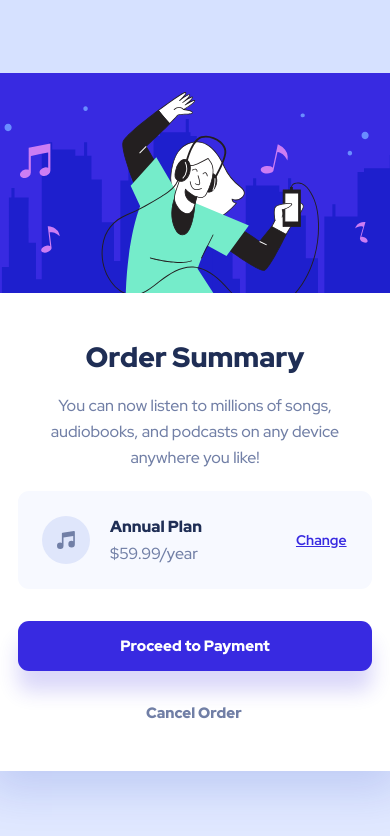
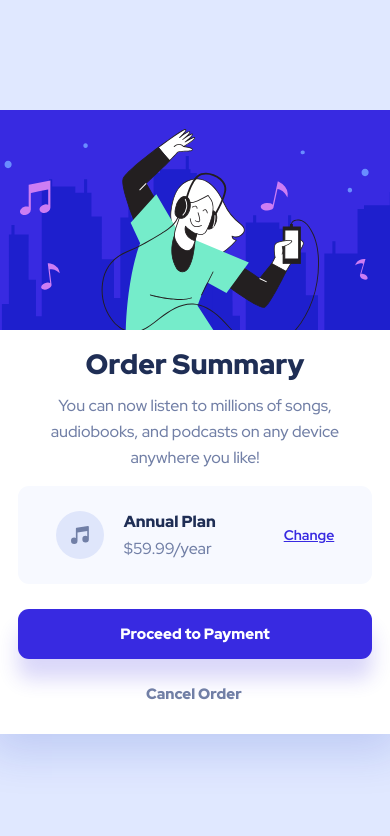
Before and after one commit to levansarishvili/order-summary-component, a plain HTML site: page index.html in a window 390 px wide. Shown: the top 836 px of the page. Drawn offline with Linux system fonts and the light colour scheme.

Commit message:
add media queries in css

```diff
--- a/index.html
+++ b/index.html
@@ -38,18 +38,18 @@
     <title>Frontend Mentor | Order summary card</title>
   </head>
   <body>
-    <section class="order-summary">
+    <section class="card">
       <img
-        class="illustration-hero"
+        class="card__img"
         src="/images/illustration-hero.svg"
         alt="illustration"
       />
-      <h1 class="order-header">Order Summary</h1>
-      <p class="order-text">
+      <h1 class="card__header">Order Summary</h1>
+      <p class="card__text">
         You can now listen to millions of songs, audiobooks, and podcasts on any
         device anywhere you like!
       </p>
-      <div class="order-plan">
+      <div class="card__plan-box">
         <img class="music-icon" src="/images/icon-music.svg" alt="music-icon" />
         <div class="annual-plan">
           <p class="annual-plan-text">Annual Plan</p>
--- a/style.css
+++ b/style.css
@@ -1,94 +1,96 @@
+/* || GENERAL CSS */
+
 * {
   margin: 0;
   padding: 0;
   box-sizing: border-box;
 }
 
+html {
+  font-size: 62.5%;
+}
+
 body {
   background-color: #e0e8ff;
-  background-image: url(/images/pattern-background-desktop.svg);
-  background-size: cover;
-  background-position-y: -400px;
-  background-repeat: no-repeat;
   height: 100vh;
-
   font-family: Red Hat Display;
   display: flex;
   align-items: center;
   justify-content: center;
 }
 
-.order-summary {
+/* || MAIN CSS */
+
+.card {
   display: flex;
   flex-direction: column;
   flex-shrink: 0;
   overflow: hidden;
 
-  max-width: 450px;
-  border-radius: 20px;
+  max-width: 32.7rem;
+  border-radius: 2rem;
   background: #fff;
-  box-shadow: 0px 40px 40px -20px rgba(13, 48, 189, 0.15);
+  box-shadow: 0 4rem 4rem -2rem rgba(13, 48, 189, 0.15);
 }
 
-.illustration-hero {
-  border-radius: 20px 20px 0px 0px;
-  margin-bottom: 45px;
+.card__img {
+  border-radius: 2rem 2rem 0 0;
+  margin-bottom: 3.2rem;
 }
 
-.order-header {
+.card__header {
   color: #1f2e55;
   text-align: center;
-  font-size: 28px;
+  font-size: 2.2rem;
   font-style: normal;
   font-weight: 900;
   line-height: normal;
-  margin: 0 48px 17px 48px;
+  margin: 0 3.2rem 1.6rem 3.2rem;
 }
 
-.order-text {
+.card__text {
   color: #717fa6;
   text-align: center;
-  font-size: 16px;
+  font-size: 1.5rem;
   font-style: normal;
   font-weight: 500;
-  line-height: 26px; /* 162.5% */
-  margin: 0 48px 20px 48px;
+  line-height: 2.5rem; /* 162.5% */
+  margin: 0 3.2rem 2.4rem 3.2rem;
 }
 
-.order-plan {
+.card__plan-box {
   display: flex;
-  flex-shrink: 0;
+  align-items: center;
+  justify-content: center;
 
-  align-items: center;
-
-  border-radius: 11px;
-  background: #f7f9ff;
-  margin: 0 48px 32px 48px;
-  padding: 25px 24px;
-  width: 354px;
-  height: 98px;
+  border-radius: 1.1rem;
+  background-color: #f7f9ff;
+  margin: 0 2.4rem 2.4rem 2.4rem;
+  padding: 1.7rem 1.6rem 1.6rem 1.6rem;
+  width: 27.9rem;
+  /* height: 98px; */
 }
 
 .music-icon {
-  margin-right: 20px;
+  margin-right: 2rem;
 }
 
 .annual-plan {
-  margin-right: 94px;
+  margin-right: 4.2rem;
 }
 
 .annual-plan-text {
   color: #1f2e55;
-  font-size: 16px;
+  font-size: 1.4rem;
   font-style: normal;
   font-weight: 900;
   line-height: normal;
-  margin-bottom: 6px;
+  margin-bottom: 0.3rem;
 }
 
 .annual-plan-price {
   color: #717fa6;
-  font-size: 16px;
+  font-size: 1.4rem;
   font-style: normal;
   font-weight: 500;
   line-height: normal;
@@ -96,7 +98,7 @@ body {
 
 .change-link {
   color: #382ae1;
-  font-size: 14px;
+  font-size: 1.3rem;
   font-style: normal;
   font-weight: 700;
   line-height: normal;
@@ -104,34 +106,35 @@ body {
 }
 
 .payment-btn {
-  width: 354px;
-  height: 50px;
-  border-radius: 11px;
+  width: 27.9rem;
+  height: 5rem;
+  border-radius: 1.1rem;
   background: #382ae1;
-  box-shadow: 0px 20px 20px 0px rgba(56, 42, 225, 0.19);
+  box-shadow: 0 2rem 2rem 0 rgba(56, 42, 225, 0.19);
   color: #fff;
   text-align: center;
-  padding: 15px 0;
-  font-size: 15px;
+  padding: 1.5rem 0;
+  font-size: 1.5rem;
   font-style: normal;
   font-weight: 900;
   line-height: normal;
-  margin: 0 48px 32px 48px;
+  margin: 0 2.4rem 2.4rem 2.4rem;
   cursor: pointer;
 }
 
 .cancel-btn {
   color: #717fa6;
-  font-size: 15px;
+  font-size: 1.5rem;
   font-style: normal;
   font-weight: 900;
   line-height: normal;
   border: none;
-  margin: 0 178px 48px 176px;
+  margin: 0 11.6rem 3.2rem 11.5rem;
   cursor: pointer;
 }
 
-/* hover effects */
+/* || HOVER STATES */
+
 .change-link:hover {
   color: #766cf1;
   text-decoration: none;
@@ -144,3 +147,58 @@ body {
 .cancel-btn:hover {
   color: #1f2e55;
 }
+
+/* || MEDIA QUERIES */
+
+@media only screen and (min-width: 375px) {
+  .card {
+    max-width: 45rem;
+  }
+
+  .card__img {
+    margin-bottom: 1.5rem;
+  }
+
+  .card__header {
+    font-size: 2.8rem;
+    margin: 0 4.8rem 1rem 4.8rem;
+  }
+
+  .card__text {
+    font-size: 1.6rem;
+    line-height: 2.6rem;
+    margin: 0 4.8rem 1.5rem 4.8rem;
+  }
+
+  .card__plan-box {
+    width: 35.4rem;
+    padding: 2.5rem 2.4rem;
+    margin: 0 4.8rem 2.5rem 4.8rem;
+  }
+
+  .annual-plan {
+    margin-right: 6.8rem;
+  }
+
+  .annual-plan-text {
+    font-size: 1.6rem;
+    margin-bottom: 0.6rem;
+  }
+
+  .annual-plan-price {
+    font-size: 1.6rem;
+  }
+
+  .change-link {
+    font-size: 1.4rem;
+  }
+
+  .payment-btn {
+    width: 35.4rem;
+    margin: 0 4.8rem 2.5rem 4.8rem;
+  }
+
+  .cancel-btn {
+    margin: 0 17.8rem 3rem 17.6rem;
+  }
+}
```
Also changed, not shown: 1 other file.
